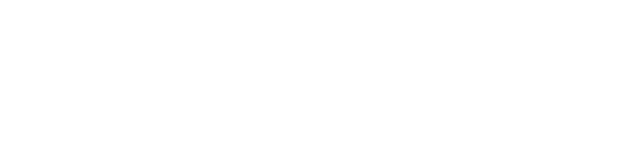
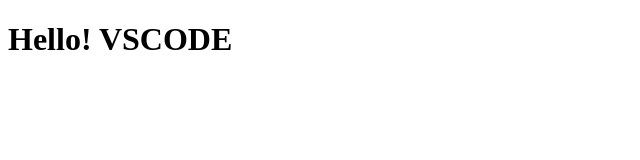
Before and after one commit to ukrgeopoint/hello_vscode2, a plain HTML site: page index.html in a window 1280 px wide. Shown: the whole page, without its empty margins (0-640 px from the left). Drawn offline with Linux system fonts and the light colour scheme.

Commit message:
my first commit

```diff
--- a/index.html
+++ b/index.html
@@ -9,7 +9,7 @@
 </head>
 
 <body>
-
+   <h1>Hello! VSCODE</h1>
 </body>
 
 </html>
```
